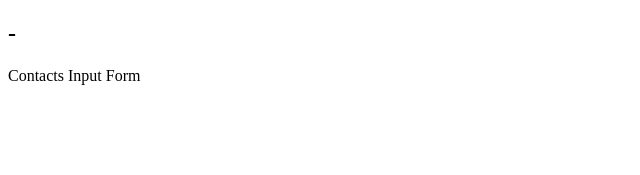
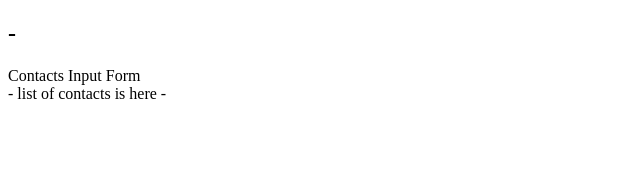
Before and after one commit to imcarissa/blackbook-frontend, a React (Create React App) app: page /groups/1 in a window 1280 px wide. Shown: the top 175 px of the page, without its empty margins (0-640 px from the left). Built offline with nearby package versions, Linux system fonts and the light colour scheme; no server answers.

Commit message:
Contacts imported for container to list array of contacts

```diff
--- a/src/containers/ContactsContainer.js
+++ b/src/containers/ContactsContainer.js
@@ -1,13 +1,17 @@
 import React from 'react'
 import ContactsInput from '../components/ContactsInput'
+import Contacts from '../components/Contacts'
 
 
 class ContactsContainer extends React.Component {
+
+
 
     render() {
         return (
             <div>
                 <ContactsInput/>
+                <Contacts contacts={this.props.group && this.props.group.contacts}/>
             </div>
         )
     }
```
